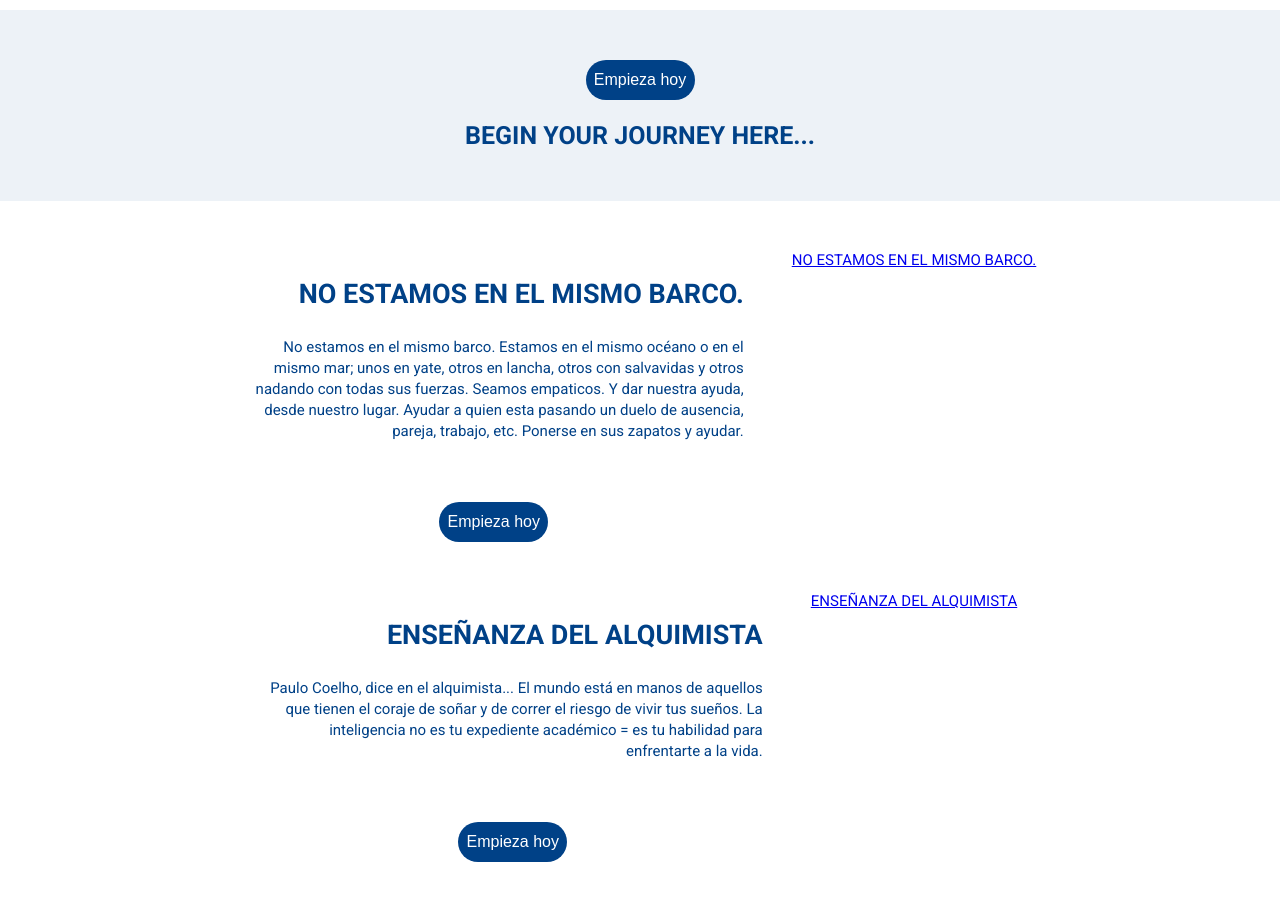
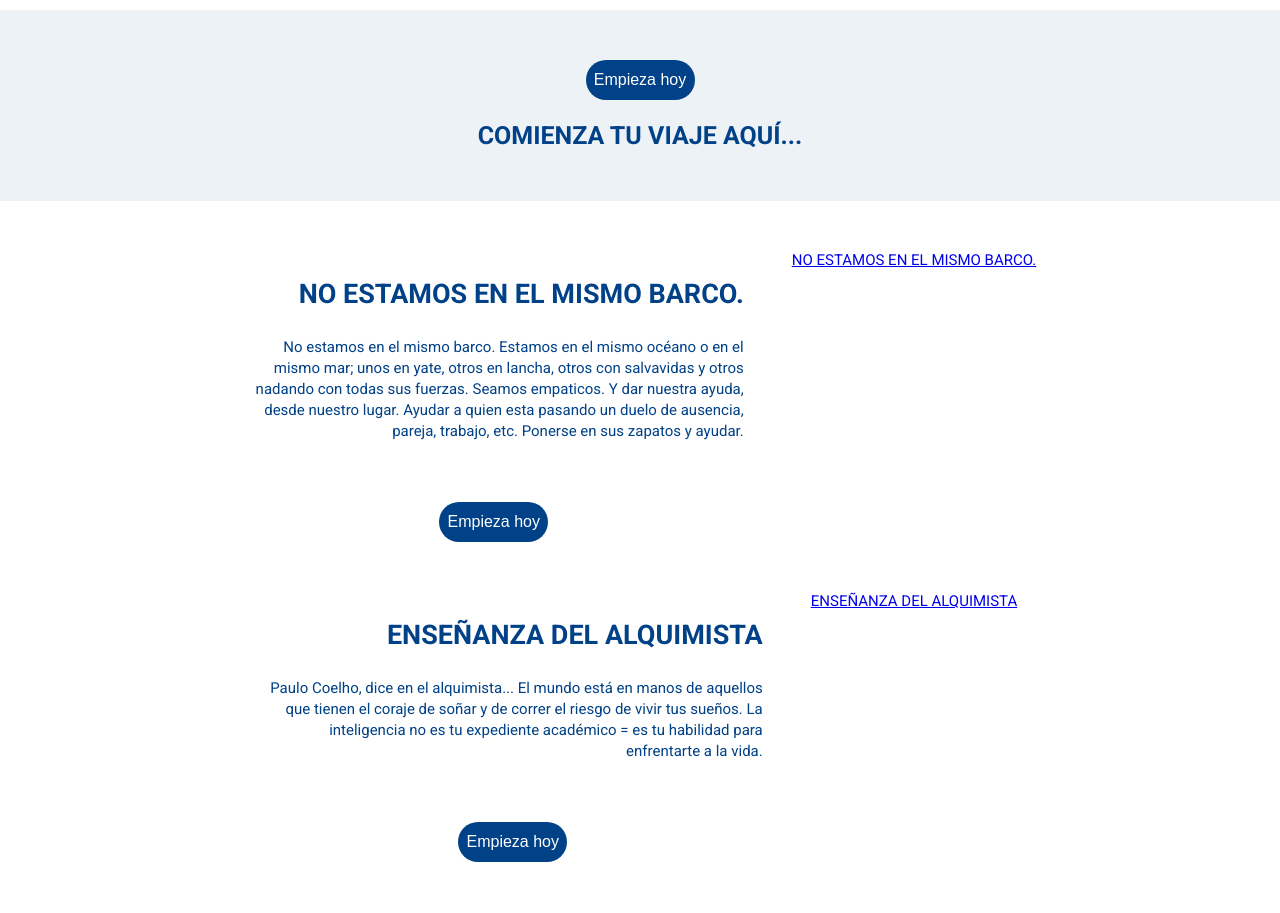
Before and after one commit to MatiasCeb/pachamamina, a React (Create React App) app: page / in a window 1280 px wide. Shown: the part 1040-1953 px from the top of the page. Built offline with nearby package versions, Linux system fonts and the light colour scheme; a web font is replaced by a local one.

Commit message:
session section text

```diff
--- a/src/components/SessionSection.js
+++ b/src/components/SessionSection.js
@@ -12,7 +12,7 @@ const SessionSection = () => {
             <div className="session-section--button-container">
                 <a href="https://wa.me/5493425105622" rel="noopener noreferrer" target="_blank" className="session-section--button">Empieza hoy</a>
             </div>
-            <h2 className="session-section--container--h2">Begin Your Journey Here...</h2>
+            <h2 className="session-section--container--h2">Comienza tu viaje aquí...</h2>
         </section>
     )
 };
```
